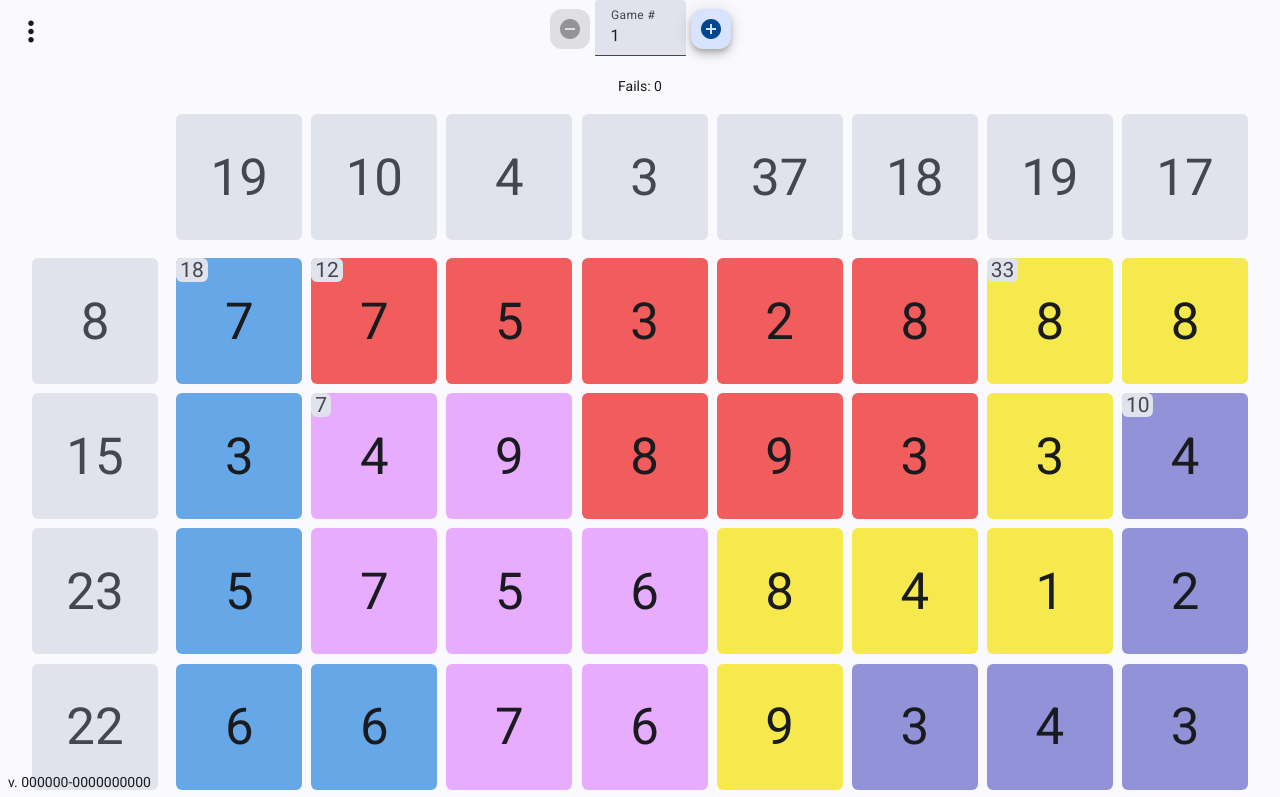
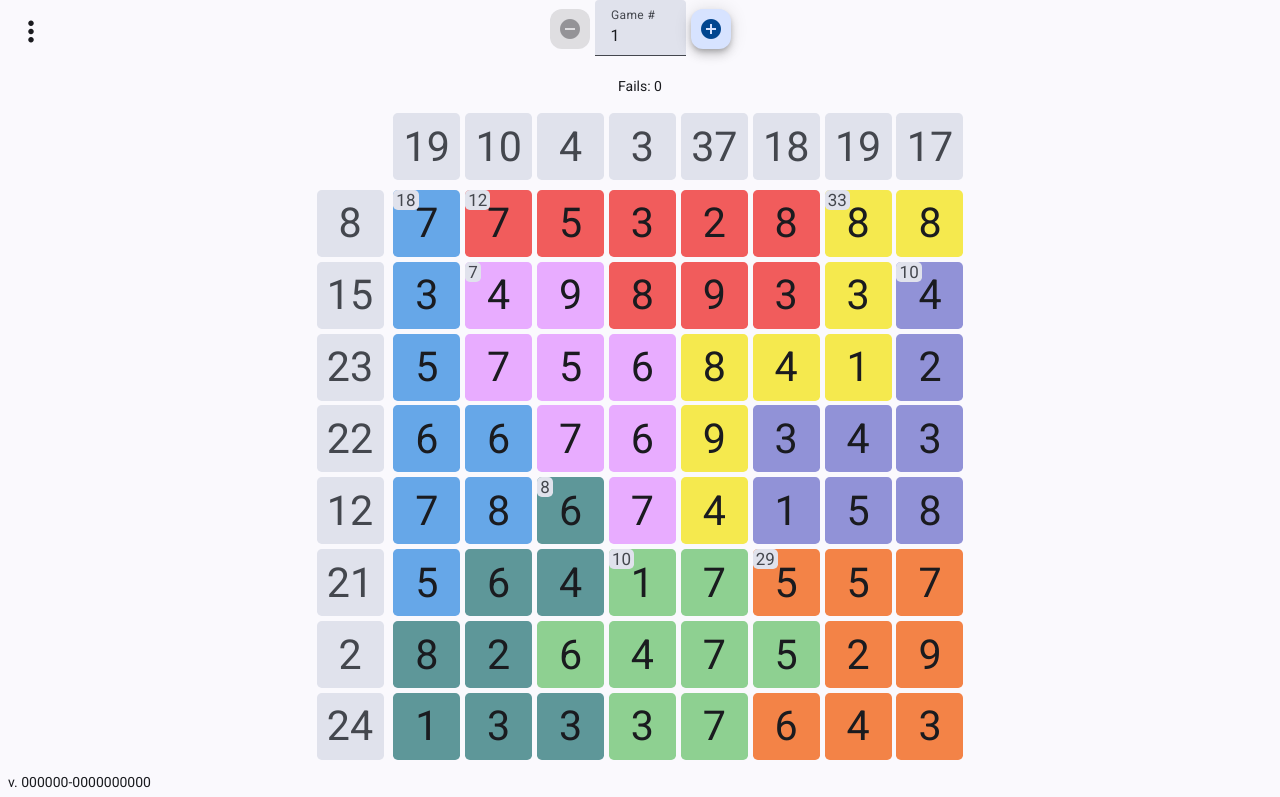
Before and after one commit to jamesmikesell/somebers, an Angular app: page / in a window 1280 px wide. Shown: the top 797 px of the page. Built offline with nearby package versions, Linux system fonts and the light colour scheme.

Commit message:
maximizing game board for both portrait and landscape screens

```diff
--- a/src/app/component/board/board.html
+++ b/src/app/component/board/board.html
@@ -1,4 +1,5 @@
 <div class="centered">
+  <div class="top-controls">
     <button
       matMiniFab
       class="game-button"
@@ -38,6 +39,7 @@
           >
           <span>Unsolvable puzzle</span>
         }
+      </div>
     </div>
   </div>
 </div>
--- a/src/app/component/board/board.scss
+++ b/src/app/component/board/board.scss
@@ -1,5 +1,9 @@
 .centered {
   justify-self: center;
+}
+
+.top-controls {
+  height: 113px;
 }
 
 .game-number {
@@ -12,7 +16,6 @@
 }
 
 .stats {
-  margin-bottom: 18px;
   justify-self: center;
 }
 
@@ -61,7 +64,7 @@
 
 
 .container {
-  width: 95vw;
+  width: min(95vw, calc(100vh - (113px + 40px)));
   margin: 0 auto;
   overflow: auto;
   line-height: normal;
```
Lines whose indentation alone changed are shown as unchanged.
